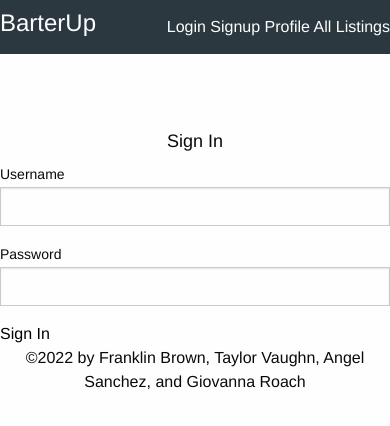
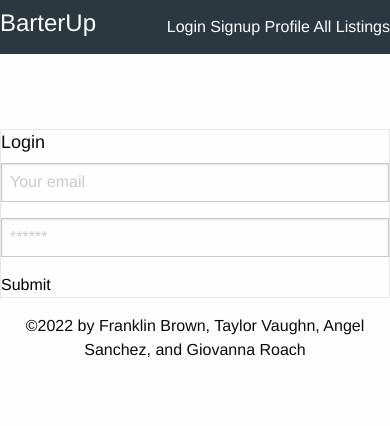
Before and after one commit to troat9824/BarterUp, a React (Create React App) app in the folder client/: page /login in a window 390 px wide. Shown: the top 426 px of the page. Built offline with nearby package versions, Linux system fonts and the light colour scheme.

Commit message:
components pages

```diff
--- a/client/src/components/ListingForm/index.js
+++ b/client/src/components/ListingForm/index.js
@@ -5,7 +5,61 @@ import { ADD_LISTING } from '../../utils/mutations';
 import { QUERY_LISTINGS, QUERY_ME } from '../../utils/queries';
 
 const ListingForm = () => {
+    const [listingText, setListingText] = useState('');
 
+    const [addListing, { error }] = useMutation(ADD_LISTING, {
+        update(cache, { data: { addListing } }) {
+
+            try {
+                const { me } = chache.readQuery({ quert: QUERY_ME });
+                cache.writeQuery({
+                    query: QUERY_ME,
+                    data: { me: { ...me, listings: [...me.listings, addListing] } },
+                })
+            } catch (e) {
+                console.warn("First listing!")
+            }
+
+            const { listings } = cache.readQuery({ query: QUERY_LISTINGS });
+            cache.writeQuery({
+                query: QUERY_LISTINGS,
+                data: { listings: [addListing, ...listings] },
+            });
+        }
+    });
+
+    const handleFormSubmit = async (event) => {
+        event.preventDefault();
+
+        try {
+            await addListing({
+                variables: { listingText }
+            });
+
+            setListingText('');
+        } catch (e) {
+            console.error(e);
+        }
+    };
+
+    return (
+        <div>
+            <p>
+                {error && <span>Something went wrong...</span>}
+            </p>
+            <form onSubmit={handleFormSubmit}>
+                <textarea
+                    placeholder='Whatcha got?'
+                    value={listingTitle}
+                ></textarea>
+                <textarea
+                    placeholder='yell about it'
+                    value={listingText}
+                ></textarea>
+                <button type="submit">Submit</button>
+            </form>
+        </div>
+    );
 };
 
 export default ListingForm;
--- a/client/src/components/ListingList/index.js
+++ b/client/src/components/ListingList/index.js
@@ -0,0 +1,41 @@
+import React from 'react';
+import { Link } from 'react-router-dom';
+
+const ListingList = ({ listings, title }) => {
+    if (!listings.length) {
+        return <h3>No Listings Yet!</h3>;
+    }
+
+    return (
+        <div>
+            <h3>{title}</h3>
+            {listings &&
+                listings.map(listing => (
+                <div key={listing._id} className="card mb-3">
+                    <p className="card-header">
+                    <Link
+                        to={`/profile/${listing.username}`}
+                        style={{ fontWeight: 700 }}
+                        className="text-light"
+                    >
+                        {listing.listingTitle}
+                        {listing.username}
+                    </Link>{' '}
+                    listed on {listing.createdAt}
+                    </p>
+                    <div className="card-body">
+                    <Link to={`/listing/${listing._id}`}>
+                        <p>{listing.listingText}</p>
+                        <p className="mb-0">
+                        Recommendations: {listing.recommendationCount} ||
+                        {listing.recommendationCount ? 'see what others think' : 'be the first to recommend'}
+                        </p>
+                    </Link>
+                    </div>
+                </div>
+            ))}
+        </div>
+    )
+};
+
+export default ListingList;
--- a/client/src/pages/Login.js
+++ b/client/src/pages/Login.js
@@ -1,16 +1,80 @@
-import React from 'react';
-const Login = () => {
-    return (
+import React, { useState } from 'react';
+import { useMutation } from '@apollo/client';
+import { LOGIN_USER } from '../utils/mutations';
 
-    <div className="sign-in-form">
-        <h4 className="text-center">Sign In</h4>
-        <label for="sign-in-form-username">Username</label>
-        <input type="text" className="sign-in-form-username" id="sign-in-form-username" name="username"></input>
-        <label for="sign-in-form-password">Password</label>
-        <input type="text" className="sign-in-form-password" id="sign-in-form-password"></input>
-        <button type="submit" className="sign-in-form-button">Sign In</button>
-    </div>
-    )
-}
+import Auth from '../utils/auth';
+
+const Login = (props) => {
+  const [formState, setFormState] = useState({ email: '', password: '' });
+  const [login, { error }] = useMutation(LOGIN_USER);
+
+  // update state based on form input changes
+  const handleChange = (event) => {
+    const { name, value } = event.target;
+
+    setFormState({
+      ...formState,
+      [name]: value,
+    });
+  };
+
+  // submit form
+  const handleFormSubmit = async (event) => {
+    event.preventDefault();
+
+    try {
+      const { data } = await login({
+        variables: { ...formState },
+      });
+
+      Auth.login(data.login.token);
+    } catch (e) {
+      console.error(e);
+    }
+
+    // clear form values
+    setFormState({
+      email: '',
+      password: '',
+    });
+  };
+
+  return (
+    <main className="flex-row justify-center mb-4">
+      <div className="col-12 col-md-6">
+        <div className="card">
+          <h4 className="card-header">Login</h4>
+          <div className="card-body">
+            <form onSubmit={handleFormSubmit}>
+              <input
+                className="form-input"
+                placeholder="Your email"
+                name="email"
+                type="email"
+                id="email"
+                value={formState.email}
+                onChange={handleChange}
+              />
+              <input
+                className="form-input"
+                placeholder="******"
+                name="password"
+                type="password"
+                id="password"
+                value={formState.password}
+                onChange={handleChange}
+              />
+              <button className="btn d-block w-100" type="submit">
+                Submit
+              </button>
+            </form>
+
+            {error && <div>Login failed</div>}
+          </div>
+        </div>
+      </div>
+    </main>
+  );
+};
 
 export default Login;
--- a/client/src/pages/SingleListing.js
+++ b/client/src/pages/SingleListing.js
@@ -1,4 +1,36 @@
 import React from 'react';
+import { useParams } from 'react-router-dom';
+
+import ListingForm from '../ListingForm';
+import ListingList from '../ListingList';
+
+import Auth from '../utils/auth';
+import { useQuery } from '@apollo/client';
+import { QUERY_LISTING } from '../../utils/queries';
+
+const singleListing = (props) => {
+    const { id: listingId } = useParams();
+
+    const { loading, data } = useQuery(QUERY_LISTING, {
+        variables: { id: thoughtId },
+    });
+
+    const listing = data?.listing || {};
+
+    if (loading) {
+        return <div>Loading...</div>;
+    }
+
+    return (
+        <div>
+            <div className="card">
+                <p className="card-title">
+                    {/* fill in the content */}
+                </p>
+            </div>
+        </div>
+    )
+}
 const SingleListing = () => {
     return (
         <div>
```
Also changed, not shown: client/src/components/AllListings/index.js (+40 -0 lines), 1 other file (tests, documents, lock files or other folders).
